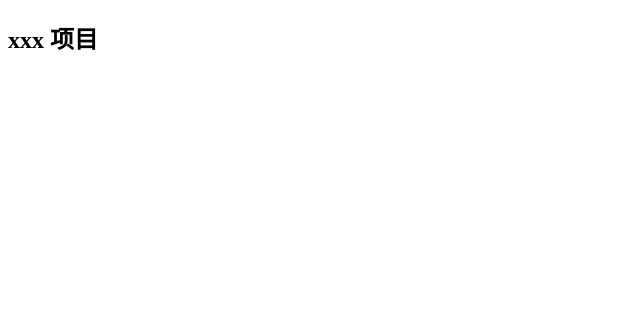
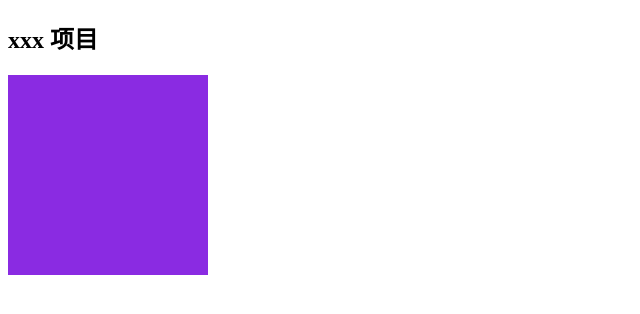
Before and after one commit to lyx2833557/branch_study, a plain HTML site: page index.html in a window 1280 px wide. Shown: the whole page, without its empty margins (0-640 px from the left). Drawn offline with Linux system fonts and the light colour scheme.

Commit message:
添加了box些许样式

```diff
--- a/index.html
+++ b/index.html
@@ -6,10 +6,18 @@
     <meta http-equiv="X-UA-Compatible" content="IE=edge">
     <meta name="viewport" content="width=device-width, initial-scale=1.0">
     <title>Document</title>
+    <style>
+        .box {
+            width: 200px;
+            height: 200px;
+            background-color: blueviolet;
+        }
+    </style>
 </head>
 
 <body>
     <h2>xxx 项目</h2>
+    <div class="box"></div>
 
 </body>
 
```
